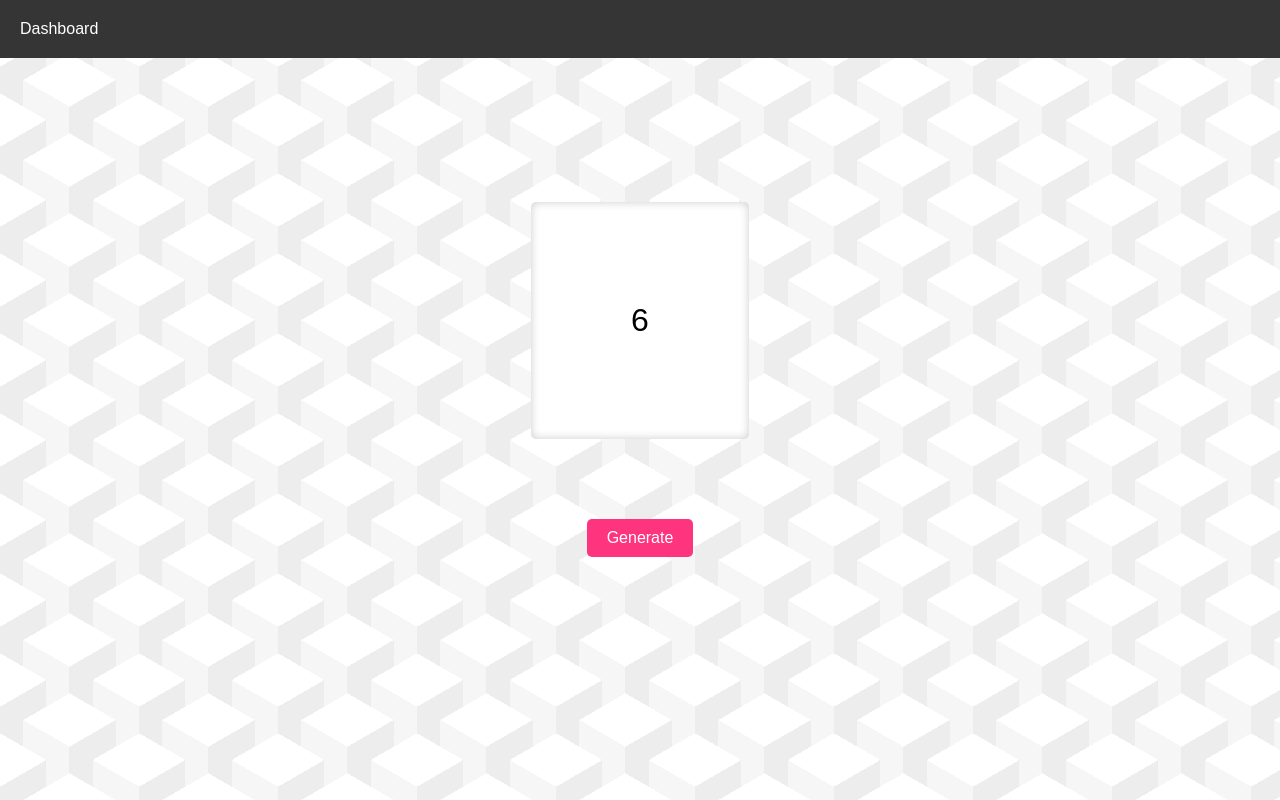
After one commit to UmayrNordien/inventorymanagement, a PHP site: page /my-tools/randomnumgen1.php in a window 1280 px wide. The commit adds this page. Run offline with PHP 8.4, Linux system fonts and the light colour scheme.

Commit message:
update <3

```diff
--- /dev/null
+++ b/my-tools/randomnumgen1.php
@@ -0,0 +1,118 @@
+<!DOCTYPE html>
+<html lang="en">
+<head>
+    <meta charset="UTF-8">
+    <meta name="viewport" content="width=device-width, initial-scale=1.0">
+    <title>Number Generator</title>
+    <style>
+        body {
+            font-family: Arial, sans-serif;
+            margin: 0;
+            padding: 0;
+            display: flex;
+            flex-direction: column;
+            justify-content: center;
+            align-items: center;
+
+            background:
+            conic-gradient(from -60deg at 50% calc(100%/3),#ffffff 0 120deg,#0000 0),
+            conic-gradient(from 120deg at 50% calc(200%/3),#ffffff 0 120deg,#0000 0),
+            conic-gradient(from  60deg at calc(200%/3),#ffffff 60deg,#f6f6f6 0 120deg,#0000 0),
+            conic-gradient(from 180deg at calc(100%/3),#ededed 60deg,#ffffff 0 120deg,#0000 0),
+            linear-gradient(90deg,#ededed calc(100%/6),#f6f6f6 0 50%,
+            #ededed 0 calc(500%/6), #f6f6f6 0);
+            background-size: 139px 80px;
+
+            overflow-x: hidden !important;
+
+        }
+
+        .navbar {
+            width: 100%;
+            top: 0;
+            background-color: #353535;
+            padding: 20px;
+        }
+
+        .navbar a {
+            text-decoration: none;
+            color: #fff;
+            margin-left: 20px;
+            margin-right: 20px;
+        }
+
+        .navbar i {
+            font-text-decoration: none;
+            color: #FE347E;
+        }
+        .navbar i:hover {
+            font-text-decoration: none;
+            color: #83EEFF;
+        }
+
+        h1 {
+            text-align: center;
+        }
+        h4{
+            margin-left: 10px;
+        }
+
+        .box {
+            background-color: #fff;
+            font-size: 32px;
+            margin-top: 18vh;
+            width: fit-content;
+            padding: 100px;
+            text-align: center;
+            justify-content: center;
+            align-items: center;
+            box-shadow: inset 0 0 10px rgba(0, 0, 0, 0.2);
+            border-radius: 5px;
+        }
+
+        .changenum-btn {
+            margin-top: 10vh;
+            background-color: #FE347E;
+            color: white;
+            border: none;
+            padding: 10px 20px;
+            font-size: 16px;
+            border-radius: 5px;
+            cursor: pointer;
+            /* Match the button width to the box width */
+            width: fit-content !important;
+            width: -moz-fit-content;
+            width: -webkit-fit-content;
+            width: -o-fit-content;
+        }
+
+        .changenum-btn:hover {
+            background-color: #83EEFF;
+        }
+    </style>
+</head>
+<body>
+    <!-- Navigation -->
+    <div class="navbar">
+        <a href="../index.php"><i class='bx bx-left-arrow bx-fade-down' ></i> Dashboard</a>
+    </ul>
+    </div>
+
+    <!-- Number Box -->
+    <div class="box" id="numberBox">
+        <?php
+            echo rand(1, 10);
+        ?>
+    </div>
+
+    <!-- Button to change the number -->
+    <button class="changenum-btn" onclick="changeNumber()">Generate</button>
+
+    <script>
+        function changeNumber() {
+            var randomNumber = Math.floor(Math.random() * 10) + 1;
+            document.getElementById("numberBox").innerText = randomNumber;
+        }
+    </script>
+</body>
+</html>
```
Also changed, not shown: index.php (+23 -4 lines), my-tools/binaryconvert.php (added, +103 -0 lines), my-tools/binaryinput-table.txt (added, +7 -0 lines), my-tools/randomnumgen2.php (added, +117 -0 lines).
